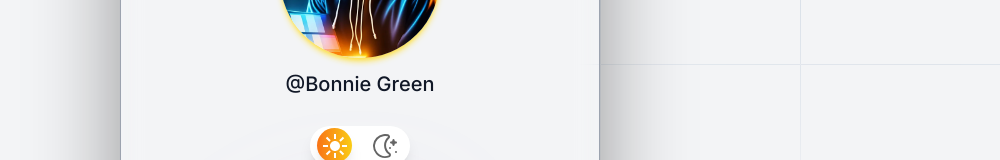
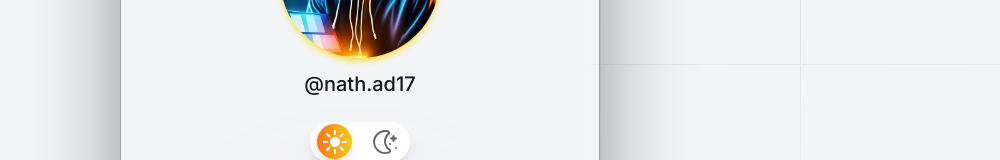
Before and after one commit to nathAd17/nath-links, a Vue app: page / in a window 1280 px wide. Shown: the part 167-327 px from the top of the page, without its empty margins (280-1280 px from the left). Built offline with nearby package versions, Linux system fonts and the light colour scheme.

Commit message:
update links

```diff
--- a/src/Home.vue
+++ b/src/Home.vue
@@ -28,8 +28,10 @@
                     <!-- header -->
                     <div class="flex flex-col mx-auto items-center pb-10">
                         <img class="w-40 h-40 mb-3 object-cover rounded-full shadow-md shadow-yellow-300" src="/profile.jpg"
-                            alt="Bonnie image" />
-                        <h5 class="mb-1 text-xl font-medium text-gray-900 dark:text-white">@Bonnie Green</h5>
+                            alt="profil" />
+                            <div class="link" v-for="ln in links" :key="ln.id">
+                                <a v-if="ln.id===3" :href="ln.url" class="mb-1 text-xl font-medium text-gray-900 dark:text-white">@nath.ad17</a>
+                            </div>
                         <div class="flex mt-4 md:mt-6">
                             <label class="switch inline-flex items-center relative z-50 cursor-pointer"
                                 for="dark-toggle">
```
